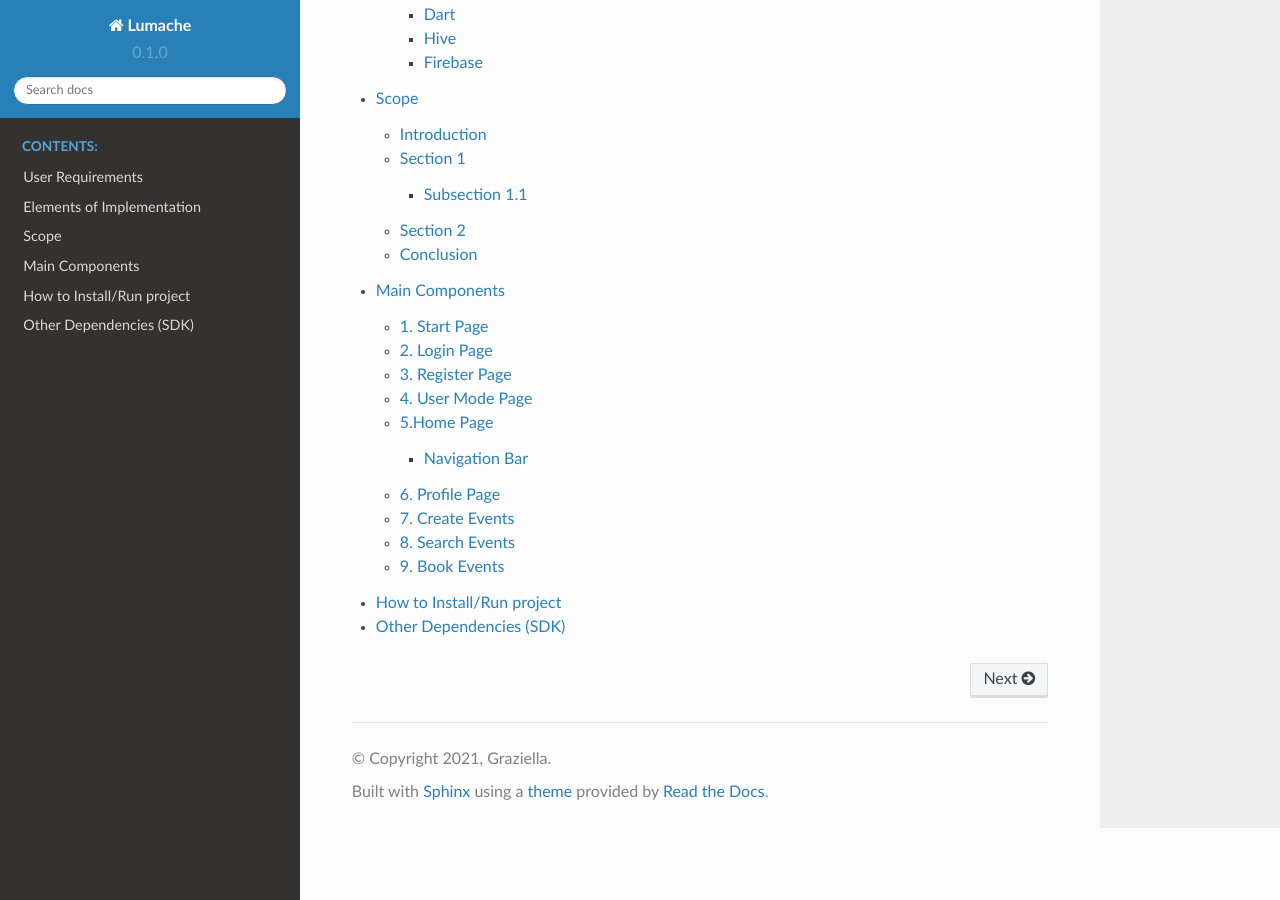
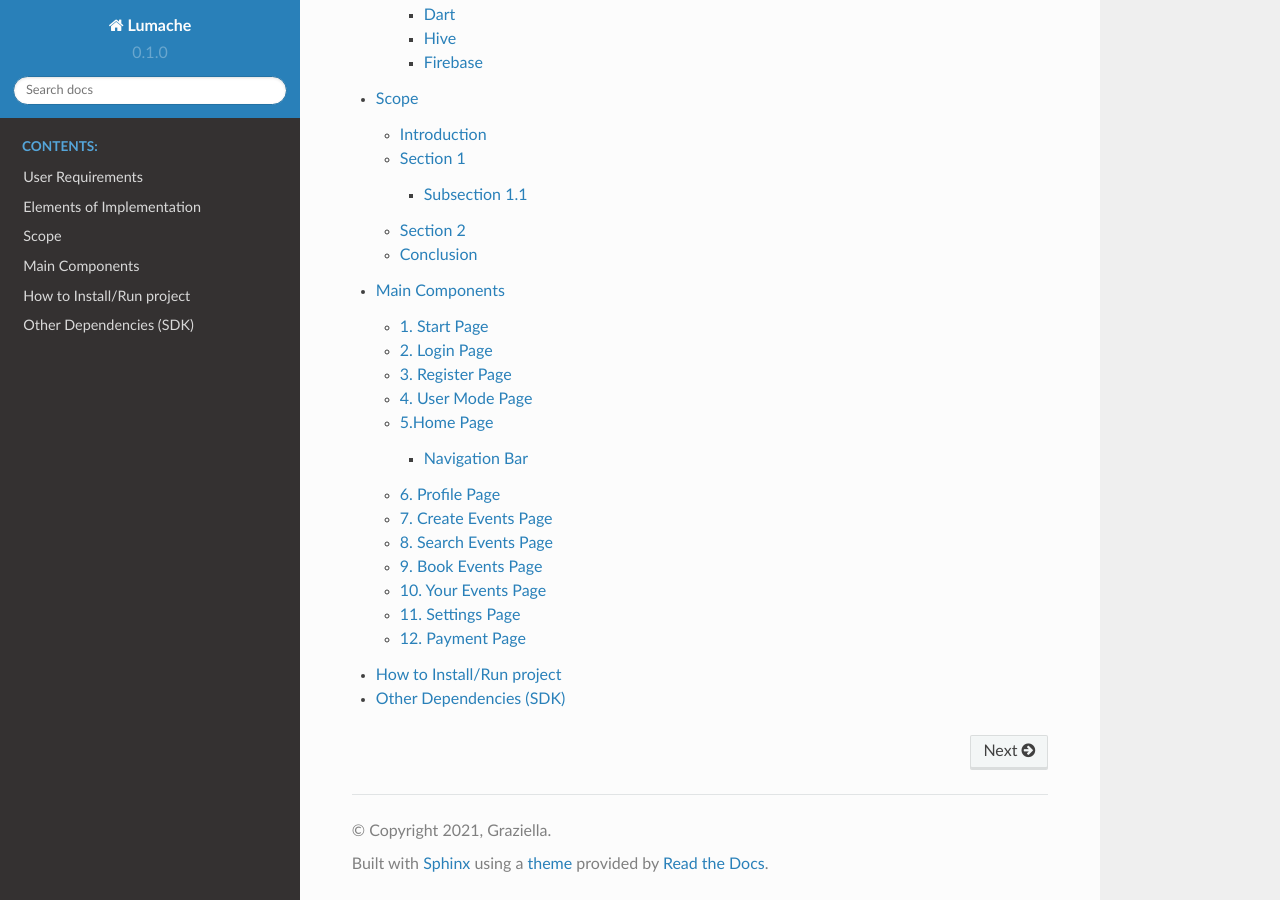
Before and after one commit to tommclark/setap-documentation, a Sphinx documentation site: the page built from docs/source/index.rst, in a window 1280 px wide and 900 px high, scrolled down 530 px. Built offline with Sphinx 7.4.7 and the Read the Docs theme 2.0.0, drawn with Linux system fonts in a browser that asks for light colours; part of the change alters nothing that is shown.

Commit message:
finished components

```diff
--- a/docs/source/components.rst
+++ b/docs/source/components.rst
@@ -49,17 +49,32 @@ The navigation bar has the following options in attendee mode:
 On the profile page, the user can view the events they have booked in the past, and a button which leads to a settings page is also available.
 
 
-7. Create Events
+7. Create Events Page
 ----------------
 
-The create events page allows the host to create an event. The host can enter the event name, description, date, time, location, and the number of tickets available. The host can also upload an image for the event. The host can click the create event button to create the event.
+The create events page allows the host to create an event. The host can enter their User ID, event name, date, time, location, description and the ticket price. The host can click the create event button to create the event. When adding the date, time and location, dialogs will appear to help the user input the correct information.
 
-8. Search Events
+8. Search Events Page
 ----------------
 
-The search events page allows the user to search for events. The user can enter a keyword in the search bar and click the search button to search for events. The user can click on an event to view more details about the event.
+The search events page allows the user to search for events. The user can enter a query in the search bar and the events matching the query in the search bar will dynamically appear on the screen. The user can search for events by name and by location.
 
-9. Book Events
+9. Book Events Page
 ----------------
 
-The book events page allows the user to book an event. The user can click on an event to view more details about the event. The user can click the book event button to book the event.
+The book events page allows the user to book an event. The user can click the book event button to book the event after they have inputted the number of tickets they would like to purchase.
+
+10. Your Events Page
+----------------
+
+The your events page allows the user to view the events they have booked in the past. They display in a list and display the total price if the user has booked multiple tickets.
+
+11. Settings Page
+----------------
+
+The settings page allows the user to change their name, email and password. The user can enter their new name, email and password in the text fields and click the update button to update their information.
+
+12. Payment Page
+----------------
+
+The payment page allows the user to pay for the tickets they have booked. The user can enter their card number, expiry date, CVV and name on card in the text fields and click the pay button to pay for the tickets. When the `Pay Now` button is clicked, a dialogue appears to confirm the payment, and then the user is redirected to the `Your Events page<>_.
```
